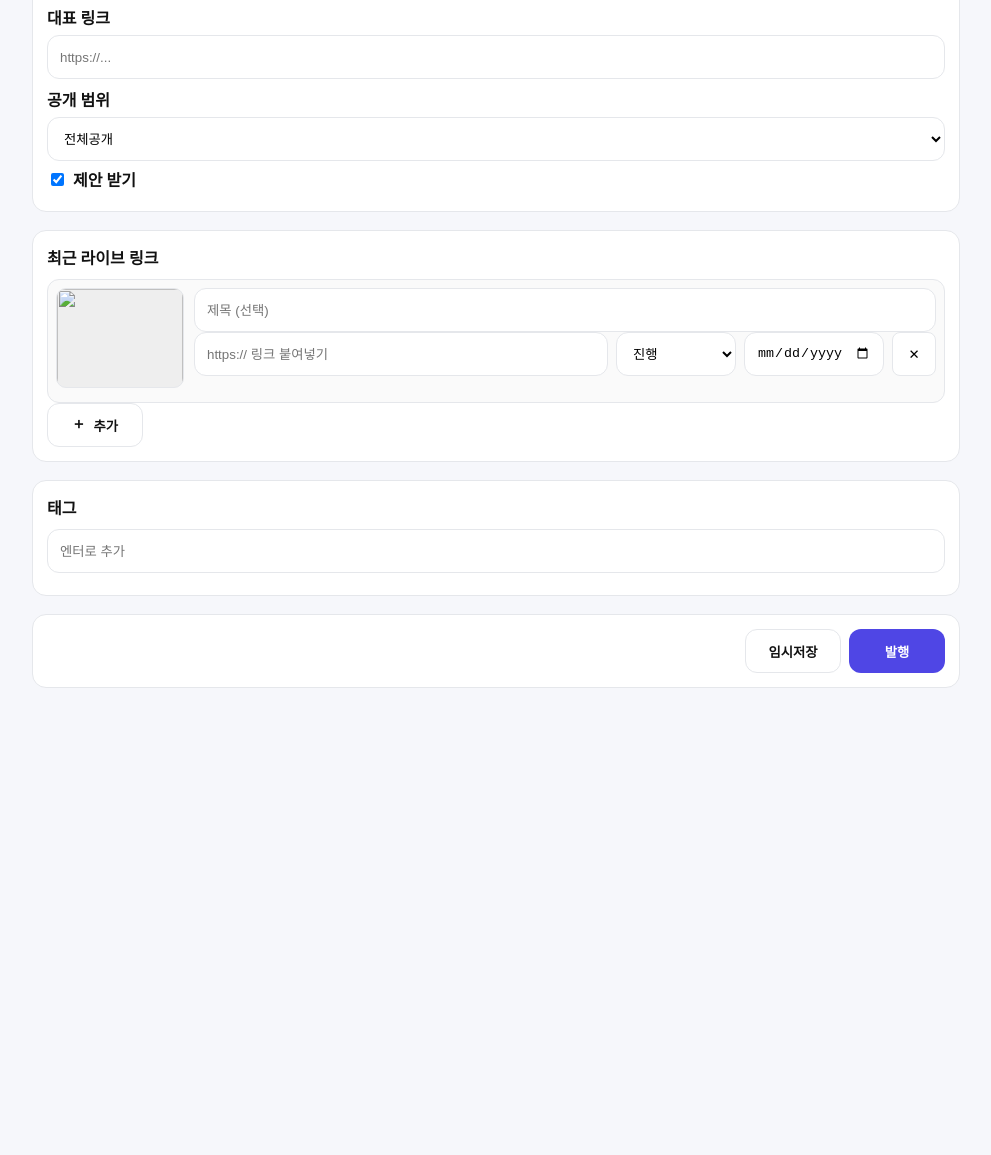
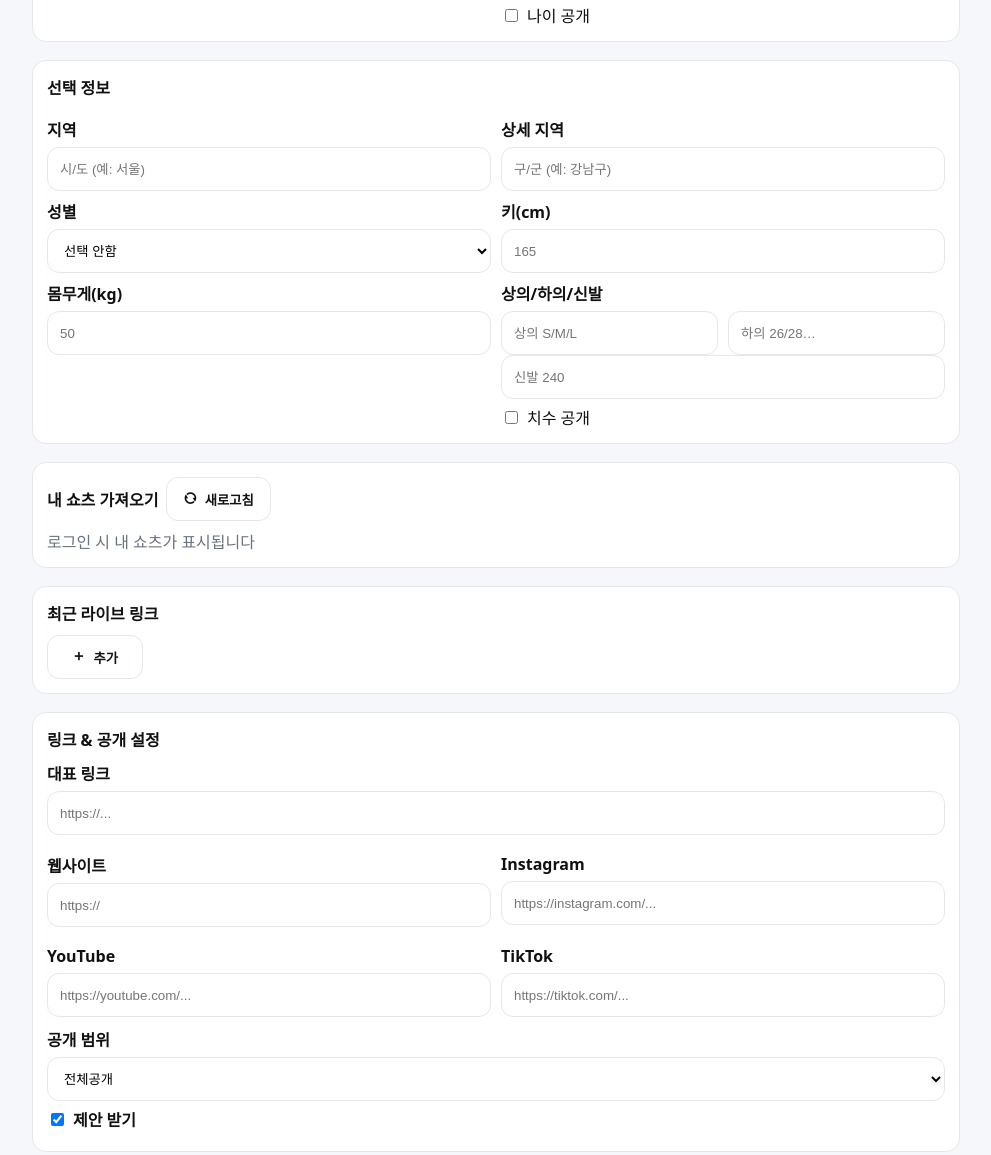
Before and after one commit to livee0322/livee08, a plain HTML site: page portfolio-new.html in a window 1280 px wide. Shown: the part 940-2095 px from the top of the page, without its empty margins (144-1135 px from the left). Before the commit the page ends 1644 px from the top, so only its background shows below. Drawn offline with nearby package versions, Linux system fonts and the light colour scheme; a web font is replaced by a local one.

Commit message:
portfolio-new.html 업데이트

```diff
--- a/portfolio-new.html
+++ b/portfolio-new.html
@@ -4,13 +4,9 @@
   <meta charset="utf-8">
   <meta name="viewport" content="width=device-width,initial-scale=1">
   <title>포트폴리오 등록</title>
-
-  <!-- 폰트/아이콘 -->
   <link rel="stylesheet" href="https://cdn.jsdelivr.net/gh/sunn-us/SUIT/fonts/static/woff2/SUIT.css">
   <link rel="stylesheet" href="https://cdn.jsdelivr.net/npm/remixicon@4.3.0/fonts/remixicon.css">
-
-  <!-- 페이지 CSS -->
-  <link rel="stylesheet" href="css/portfolio-new.css?v=20250909">
+  <link rel="stylesheet" href="css/portfolio-new.css?v=2.0">
 </head>
 <body>
   <header class="lv-appbar"><div class="lv-title">포트폴리오 등록</div></header>
@@ -19,14 +15,13 @@
     <div id="pfMsg" class="notice" role="status" aria-live="polite"></div>
 
     <form id="pfForm" class="pf-form">
-      <!-- Hero: FB-like cover + avatar -->
+      <!-- HERO -->
       <section class="pf-section pf-section--hero">
         <div class="pf-hero">
           <button type="button" id="coverTrigger" class="pf-coverBtn is-empty" aria-label="배경 이미지 업로드">
             <img id="coverPrev" alt="">
             <div class="pf-overlay"><i class="ri-landscape-line" aria-hidden="true"></i></div>
           </button>
-
           <div class="pf-profileRow">
             <div class="pf-avatarWrap">
               <button type="button" id="mainTrigger" class="pf-avatarBtn is-empty" aria-label="프로필 이미지 업로드">
@@ -40,48 +35,134 @@
             </div>
           </div>
         </div>
-
-        <!-- 실제 파일 입력 -->
         <input id="mainFile" type="file" accept="image/*" class="file-ghost">
         <input id="coverFile" type="file" accept="image/*" class="file-ghost">
       </section>
 
-      <!-- 서브 썸네일 -->
+      <!-- 갤러리(이미지 여러 장) -->
       <section class="pf-section">
-        <h3>서브 썸네일(선택, 최대 5)</h3>
+        <h3>갤러리 이미지 (최대 12)</h3>
         <div id="subsGrid" class="subs-grid"></div>
-        <button type="button" id="subsTrigger" class="pf-addThumb" aria-label="서브 이미지 추가"><i class="ri-image-add-line"></i></button>
+        <button type="button" id="subsTrigger" class="pf-addThumb"><i class="ri-image-add-line"></i> 이미지 추가</button>
         <input id="subsFile" type="file" accept="image/*" multiple class="file-ghost">
       </section>
 
       <!-- 기본 정보 -->
       <section class="pf-section">
         <h3>기본 정보</h3>
-
-        <label for="nickname" class="label">닉네임 <span class="req">*</span></label>
+        <label class="label" for="nickname">닉네임 <span class="req">*</span></label>
         <input id="nickname" class="input" placeholder="예: 라이브 크리에이터" required>
 
-        <label for="headline" class="label">한 줄 소개 <span class="req">*</span></label>
+        <label class="label" for="headline">한 줄 소개 <span class="req">*</span></label>
         <input id="headline" class="input" placeholder="예: 뷰티/일상 라이브 진행자" required>
 
-        <label for="bio" class="label">상세 소개 (자유)</label>
+        <label class="label" for="bio">상세 소개</label>
         <textarea id="bio" class="input" rows="7" placeholder="자유롭게 소개를 작성하세요."></textarea>
 
         <div class="pf-grid2">
           <div>
-            <label for="careerYears" class="label">경력(년)</label>
+            <label class="label" for="careerYears">경력(년)</label>
             <input id="careerYears" class="input" type="number" min="0" max="50" placeholder="0">
           </div>
           <div>
-            <label for="age" class="label">나이</label>
+            <label class="label" for="age">나이</label>
             <input id="age" class="input" type="number" min="14" max="99" placeholder="24">
+            <label class="checkbox"><input type="checkbox" id="agePublic"> 나이 공개</label>
+          </div>
+        </div>
+      </section>
+
+      <!-- 선택 정보(치수/지역) -->
+      <section class="pf-section">
+        <h3>선택 정보</h3>
+        <div class="pf-grid2">
+          <div>
+            <label class="label" for="regionCity">지역</label>
+            <input id="regionCity" class="input" placeholder="시/도 (예: 서울)">
+          </div>
+          <div>
+            <label class="label" for="regionArea">상세 지역</label>
+            <input id="regionArea" class="input" placeholder="구/군 (예: 강남구)">
+          </div>
+        </div>
+        <div class="pf-grid2">
+          <div>
+            <label class="label" for="gender">성별</label>
+            <select id="gender" class="input">
+              <option value="">선택 안함</option>
+              <option value="female">여성</option>
+              <option value="male">남성</option>
+              <option value="other">기타</option>
+            </select>
+          </div>
+          <div>
+            <label class="label" for="height">키(cm)</label>
+            <input id="height" class="input" type="number" min="120" max="210" placeholder="165">
+          </div>
+        </div>
+        <div class="pf-grid2">
+          <div>
+            <label class="label" for="weight">몸무게(kg)</label>
+            <input id="weight" class="input" type="number" min="30" max="120" placeholder="50">
+          </div>
+          <div>
+            <label class="label" for="sizeTop">상의/하의/신발</label>
+            <div class="pf-grid2">
+              <input id="sizeTop" class="input" placeholder="상의 S/M/L">
+              <input id="sizeBottom" class="input" placeholder="하의 26/28…">
+            </div>
+            <input id="shoe" class="input" placeholder="신발 240">
+            <label class="checkbox"><input type="checkbox" id="sizePublic"> 치수 공개</label>
+          </div>
+        </div>
+      </section>
+
+      <!-- 쇼츠 연동 -->
+      <section class="pf-section">
+        <div class="shorts-head">
+          <h3 style="margin:0">내 쇼츠 가져오기</h3>
+          <button type="button" id="shortsRefresh" class="btn"><i class="ri-refresh-line"></i> 새로고침</button>
+        </div>
+        <div id="shortsGrid" class="shorts-grid">
+          <div class="note">로그인 시 내 쇼츠가 표시됩니다</div>
+        </div>
+      </section>
+
+      <!-- 최근 라이브 링크(붙여넣기 미리보기) -->
+      <section class="pf-section">
+        <h3>최근 라이브 링크</h3>
+        <div id="linksWrap" class="links-wrap"></div>
+        <button type="button" id="addLinkBtn" class="btn"><i class="ri-add-line"></i> 추가</button>
+      </section>
+
+      <!-- 링크 / 공개 / 제안 -->
+      <section class="pf-section">
+        <h3>링크 & 공개 설정</h3>
+        <label class="label" for="primaryLink">대표 링크</label>
+        <input id="primaryLink" class="input" type="url" placeholder="https://...">
+
+        <div class="pf-grid2" style="margin-top:10px">
+          <div>
+            <label class="label" for="linkWebsite">웹사이트</label>
+            <input id="linkWebsite" class="input" type="url" placeholder="https://">
+          </div>
+          <div>
+            <label class="label" for="linkInstagram">Instagram</label>
+            <input id="linkInstagram" class="input" type="url" placeholder="https://instagram.com/...">
+          </div>
+        </div>
+        <div class="pf-grid2" style="margin-top:10px">
+          <div>
+            <label class="label" for="linkYouTube">YouTube</label>
+            <input id="linkYouTube" class="input" type="url" placeholder="https://youtube.com/...">
+          </div>
+          <div>
+            <label class="label" for="linkTikTok">TikTok</label>
+            <input id="linkTikTok" class="input" type="url" placeholder="https://tiktok.com/...">
           </div>
         </div>
 
-        <label for="primaryLink" class="label">대표 링크</label>
-        <input id="primaryLink" class="input" type="url" placeholder="https://...">
-
-        <label for="visibility" class="label">공개 범위</label>
+        <label class="label" for="visibility" style="margin-top:10px">공개 범위</label>
         <select id="visibility" class="input">
           <option value="public">전체공개</option>
           <option value="unlisted">링크공개</option>
@@ -93,22 +174,6 @@
         </label>
       </section>
 
-      <!-- 최근 라이브 링크 -->
-      <section class="pf-section">
-        <h3>최근 라이브 링크</h3>
-        <div id="linksWrap" class="links-wrap"></div>
-        <button type="button" id="addLinkBtn" class="btn"><i class="ri-add-line"></i> 추가</button>
-      </section>
-
-      <!-- 태그 -->
-      <section class="pf-section">
-        <h3>태그</h3>
-        <div class="tag-row">
-          <input id="tagInput" class="input" placeholder="엔터로 추가">
-          <div id="tagList" class="chips"></div>
-        </div>
-      </section>
-
       <!-- 액션 -->
       <div class="pf-section btns">
         <button type="button" id="saveDraftBtn" class="btn">임시저장</button>
@@ -117,9 +182,7 @@
     </form>
   </main>
 
-  <!-- 환경설정 (API_BASE 등) -->
   <script src="js/config.js"></script>
-  <!-- 페이지 JS -->
-  <script src="js/portfolio-new.js?v=20250909"></script>
+  <script src="js/portfolio-new.js?v=2.0"></script>
 </body>
 </html>
```
